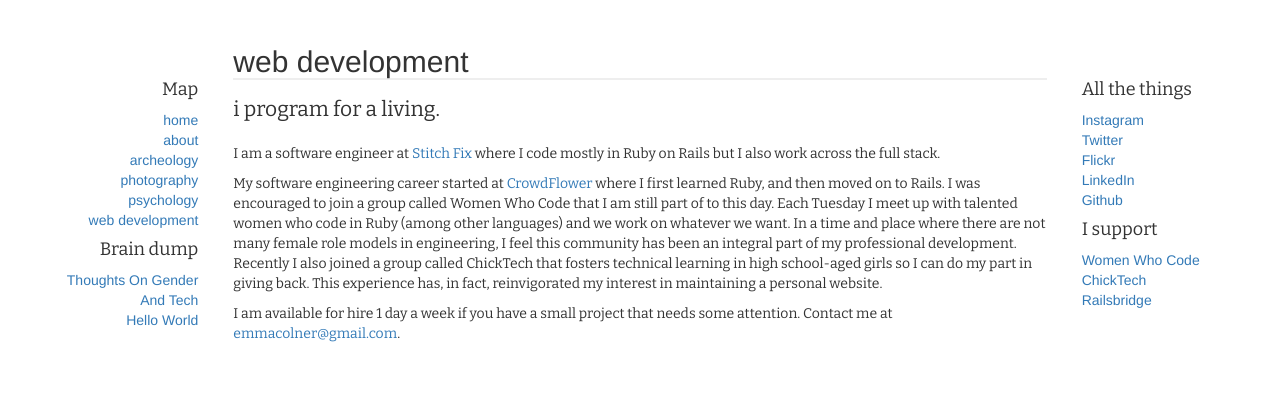
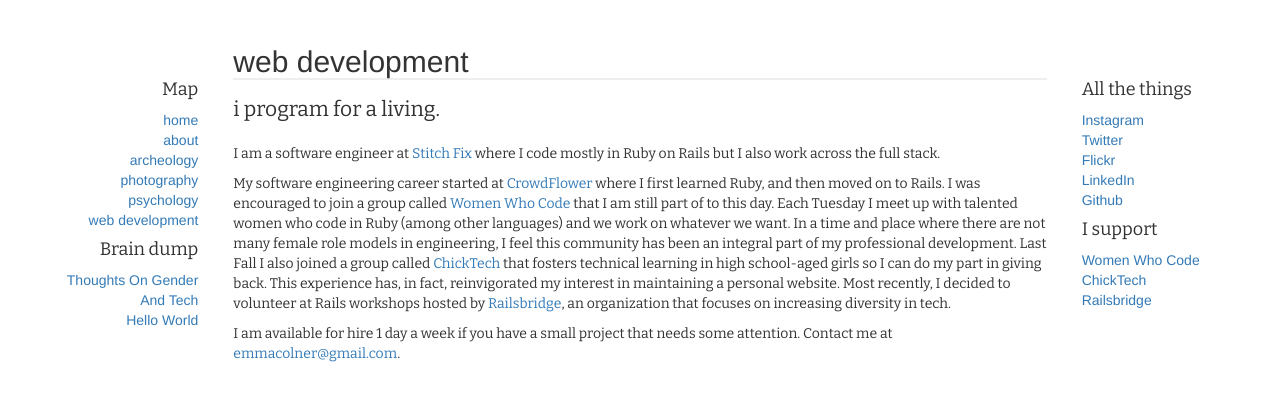
Before and after one commit to emmafern/emmafern.github.io, a Jekyll site: the page built from web_dev/index.html, in a window 1280 px wide. Shown: the top 401 px of the page. Built offline with Jekyll 4.4.1, drawn with Linux system fonts in a browser that asks for light colours.

Commit message:
update web_dev

```diff
--- a/web_dev/index.html
+++ b/web_dev/index.html
@@ -7,6 +7,6 @@
 
 <p>I am a software engineer at <a href="http://www.stitchfix.com">Stitch Fix</a> where I code mostly in Ruby on Rails but I also work across the full stack.</p>
 
-<p>My software engineering career started at <a href="http://www.crowdflower.com">CrowdFlower</a> where I first learned Ruby, and then moved on to Rails. I was encouraged to join a group called Women Who Code that I am still part of to this day. Each Tuesday I meet up with talented women who code in Ruby (among other languages) and we work on whatever we want. In a time and place where there are not many female role models in engineering, I feel this community has been an integral part of my professional development. Recently I also joined a group called ChickTech that fosters technical learning in high school-aged girls so I can do my part in giving back. This experience has, in fact, reinvigorated my interest in maintaining a personal website.</p>
+<p>My software engineering career started at <a href="http://www.crowdflower.com">CrowdFlower</a> where I first learned Ruby, and then moved on to Rails. I was encouraged to join a group called <a href="https://www.womenwhocode.com/">Women Who Code</a> that I am still part of to this day. Each Tuesday I meet up with talented women who code in Ruby (among other languages) and we work on whatever we want. In a time and place where there are not many female role models in engineering, I feel this community has been an integral part of my professional development. Last Fall I also joined a group called <a href="http://chicktech.org/">ChickTech</a> that fosters technical learning in high school-aged girls so I can do my part in giving back. This experience has, in fact, reinvigorated my interest in maintaining a personal website. Most recently, I decided to volunteer at Rails workshops hosted by <a href="http://www.railsbridge.org/">Railsbridge</a>, an organization that focuses on increasing diversity in tech.</p>
 
 <p>I am available for hire 1 day a week if you have a small project that needs some attention. Contact me at <a href="mailto:emmacolner@gmail.com?Subject=Freelance%20Inquiry">emmacolner@gmail.com</a>.</p>
```
